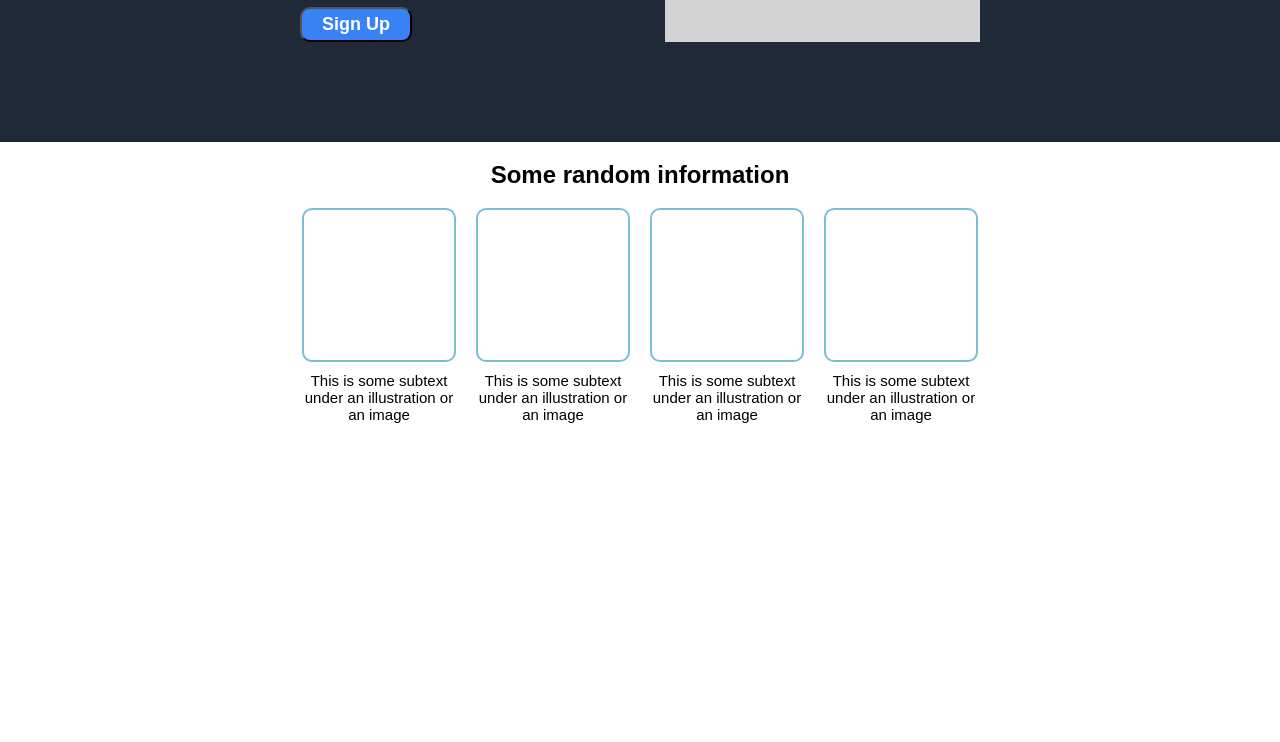
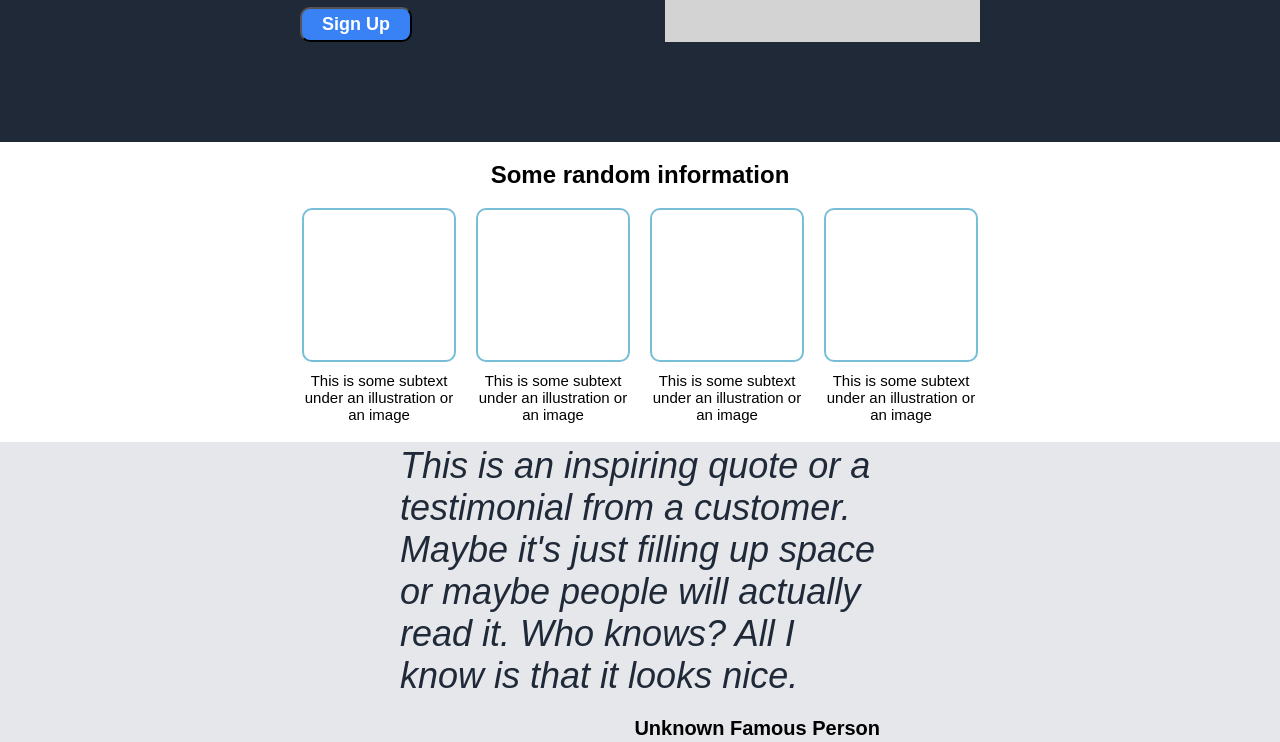
Before and after one commit to aymankhalildev/odin-landing-page, a plain HTML site: page index.html in a window 1280 px wide. Shown: the part 335-1077 px from the top of the page. Before the commit the page ends 800 px from the top, so only its background shows below. Drawn offline with Linux system fonts and the light colour scheme.

Commit message:
Quote section done

```diff
--- a/index.html
+++ b/index.html
@@ -71,6 +71,15 @@
             </div>
         </div>
     </div>
+    <div class="quote-section">
+        <div class="quote-text">
+            This is an inspiring quote or a testimonial from a customer. Maybe it's just filling up space or maybe
+            people will actually read it. Who knows? All I know is that it looks nice.
+        </div>
+        <div class="quote-credit">
+            Unknown Famous Person
+        </div>
+    </div>
 
 </body>
 
--- a/style.css
+++ b/style.css
@@ -111,3 +111,23 @@ a{
     width: 150px;
     font-size: 15px;
 }
+.quote-section{
+    background-color: #E5E7EB;
+    height: 300px;
+    padding: 0 400px;
+    display: flex;
+    flex-direction: column;
+    justify-content: center;
+    gap: 20px;
+}
+.quote-text{
+    font-size: 36px;
+    font-weight: 100;
+    font-style: italic;
+    color: #1F2937;
+}
+.quote-credit{
+    text-align: right;
+    font-size: 20px;
+    font-weight: 900;
+}
```
